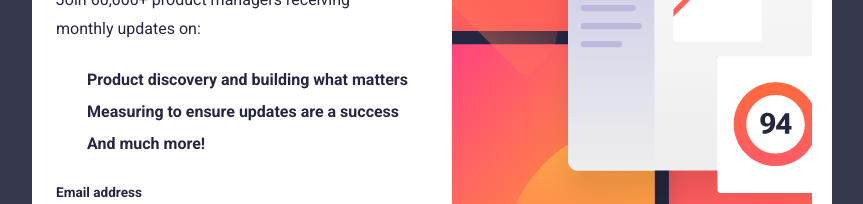
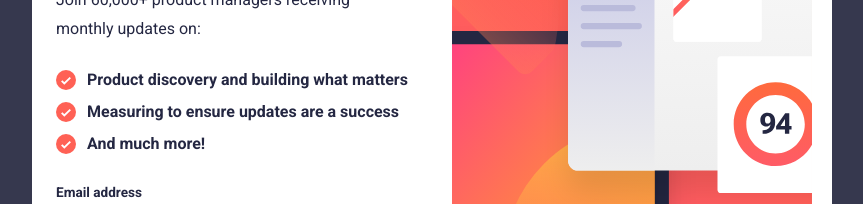
Before and after one commit to sztosiur/frontend-mentor-sign-up-with-success, a plain HTML site: page index.html in a window 1280 px wide. Shown: the part 292-496 px from the top of the page, without its empty margins (208-1071 px from the left). Drawn offline with Linux system fonts and the light colour scheme; the site is published under a folder, as on GitHub Pages, so addresses that start at the root find nothing.

Commit message:
Update style.css

```diff
--- a/style.css
+++ b/style.css
@@ -155,7 +155,7 @@ LAYOUT
 .product-list--icon{
    width:20px;
    height:20px;
-    background:center / contain no-repeat url('/assets/images/icon-list.svg');
+    background:center / contain no-repeat url('assets/images/icon-list.svg');
 }
 
 
```
